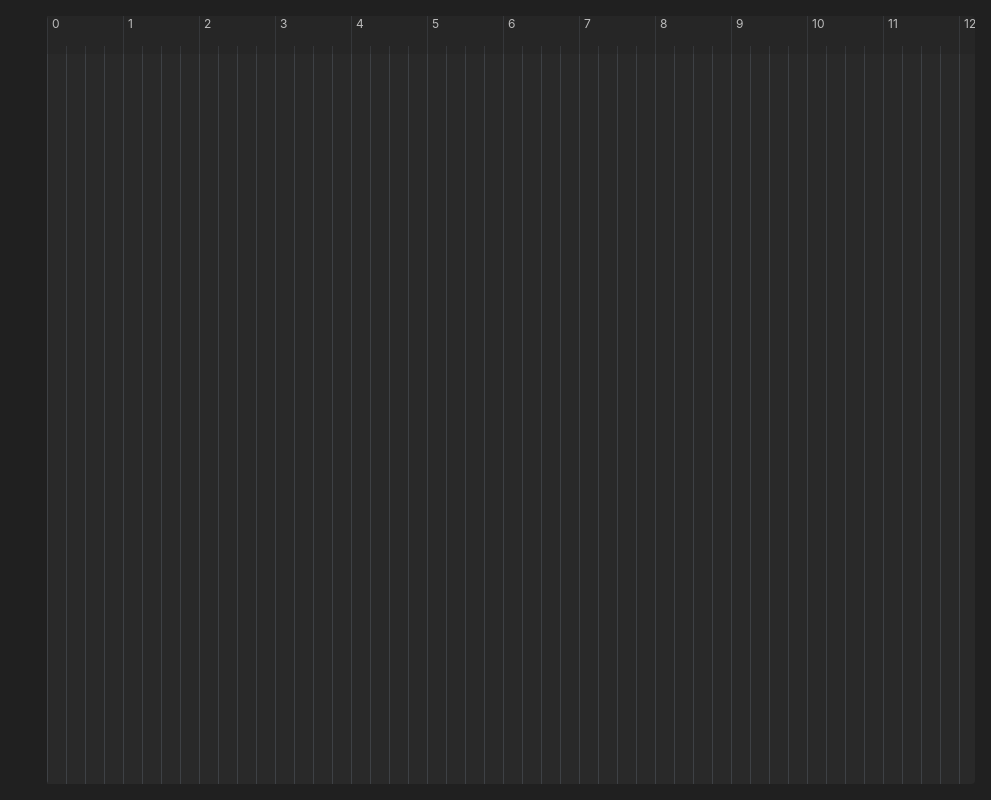
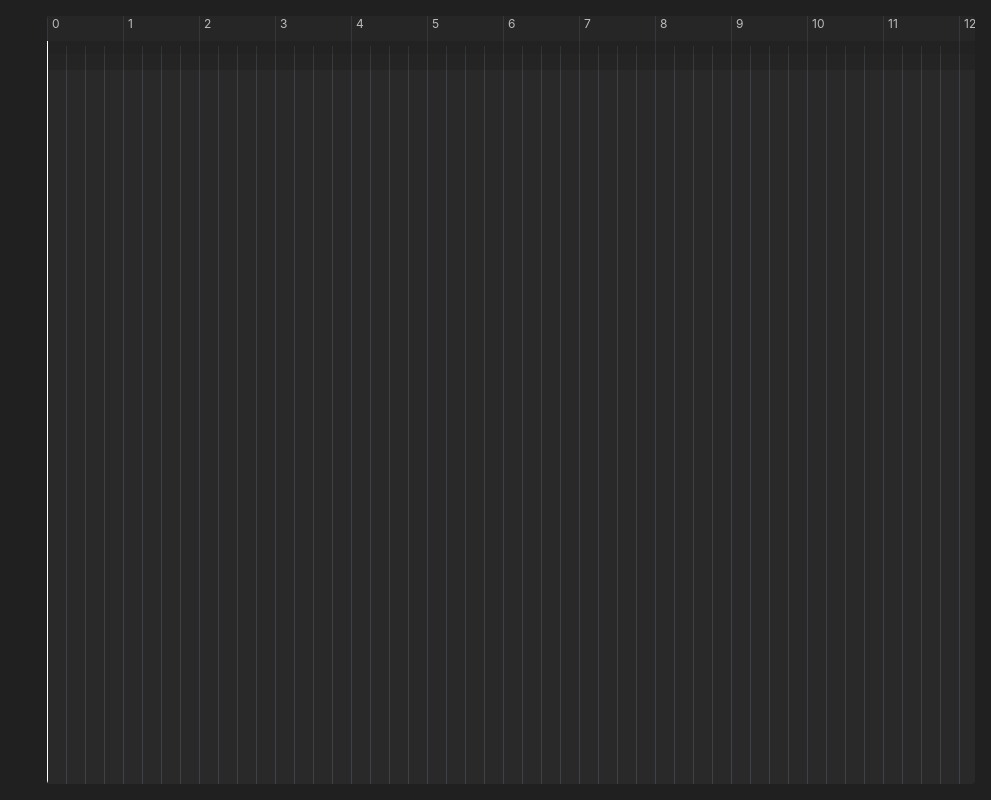
Before and after one commit to YumeT023/web-daw-experimentation, a React (Create React App) app: page / in a window 1280 px wide. Shown: the whole page, without its empty margins (289-1280 px from the left). Built offline with nearby package versions, Linux system fonts and the light colour scheme.

Commit message:
feat: add Cursor

```diff
--- a/src/modules/arrangement/components/Ruler.jsx
+++ b/src/modules/arrangement/components/Ruler.jsx
@@ -1,7 +1,15 @@
 import { useArrangementCtx } from "../ArrangementCtx";
 import { useMemo } from "react";
 
-const Cursor = () => {};
+const Cursor = () => {
+  const { tabFullWidth } = useArrangementCtx();
+
+  return (
+    <div className="cursor" style={{ width: tabFullWidth }}>
+      <span className="cursor-block"></span>
+    </div>
+  );
+};
 
 const GradUnit = ({ unit, x }) => (
   <span
@@ -29,7 +37,7 @@ const Graduation = () => {
       ));
   }, [gridPixel, gridCount]);
 
-  return <div style={{ position: "relative", color: "#bcbcbc" }}>{spans}</div>;
+  return <div className="graduation">{spans}</div>;
 };
 
 export const Ruler = () => {
--- a/src/modules/arrangement/components/arrangement.css
+++ b/src/modules/arrangement/components/arrangement.css
@@ -37,3 +37,33 @@
 .tracks {
   height: 92%;
 }
+
+.graduation {
+  height: 25px;
+  position: relative;
+  color: #bcbcbc;
+}
+
+.cursor {
+  position: relative;
+  height: 1.8rem;
+  background-color: rgba(0, 0, 0, 0.1);
+}
+
+.cursor-block {
+  transform: translateX(-7px);
+  position: absolute;
+  top: 0;
+  display: inline-block;
+  height: 100vh;
+  width: 15px;
+}
+
+.cursor-block::after {
+  content: "";
+  background-color: #fff;
+  display: inline-block;
+  height: 100%;
+  width: 1px;
+  margin-left: 7px;
+}
```
